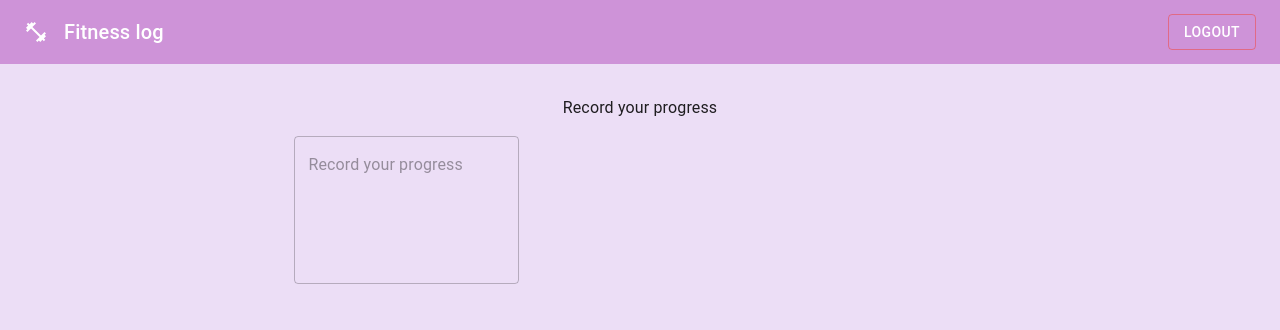
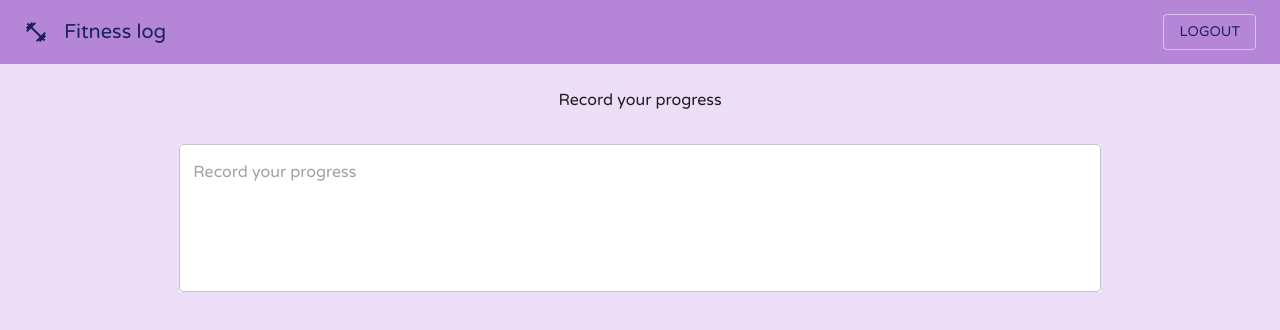
Before and after one commit to Hikari7/Workout_tracking_App, a React (Vite) app: page / in a window 1280 px wide. Shown: the top 330 px of the page. Built offline with nearby package versions, Linux system fonts and the light colour scheme.

Commit message:
modified header and post header stylings

```diff
--- a/index.html
+++ b/index.html
@@ -2,7 +2,12 @@
 <html lang="en">
   <head>
     <meta charset="UTF-8" />
-    <link rel="icon" type="image/svg+xml" href="/vite.svg" />
+    <link rel="preconnect" href="https://fonts.googleapis.com" />
+    <link rel="preconnect" href="https://fonts.gstatic.com" crossorigin />
+    <link
+      href="https://fonts.googleapis.com/css2?family=Varela+Round&display=swap"
+      rel="stylesheet"
+    />
     <meta name="viewport" content="width=device-width, initial-scale=1.0" />
     <title>Workout Log</title>
   </head>
--- a/src/App.css
+++ b/src/App.css
@@ -1,4 +1,3 @@
-
 
 /* #root {
   max-width: 1280px;
--- a/src/App.jsx
+++ b/src/App.jsx
@@ -1,12 +1,10 @@
-import { useState } from "react";
 import "./App.css";
 import Header from "./components/header/Header";
 import CssBaseline from "@mui/material/CssBaseline";
-// import { ThemeProvider } from "@mui/material";
 import { ThemeProvider } from "@mui/material/styles";
-import theme from "./ColorTheme";
+import theme from "./Theme";
 import Posts from "./components/posts/Posts";
-import { Container, Box } from "@mui/material";
+
 
 function App() {
   // console.log(theme);
--- a/src/ColorTheme.jsx
+++ b/src/Theme.jsx
@@ -1,17 +1,16 @@
 import { createTheme } from "@mui/material/styles";
-// import { createTheme } from "@mui/system";
 
 const theme = createTheme({
   palette: {
     primary: {
       light: "#e1bee7",
-      main: "#ce93d8",
-      dark: "#82488c",
-      contrastText: "#fff",
+      main: "#EBDEF3",
+      dark: "#B586D8",
+      contrastText: "#1B225A",
     },
     secondary: {
       light: "#ff7961",
-      main: "#f44336",
+      main: "#fff",
       dark: "#ba000d",
       contrastText: "#000",
     },
@@ -19,6 +18,10 @@ const theme = createTheme({
       default: "#ECDEF6",
     },
   },
+  typography: {
+    // fontFamily: ["Varela", "Round"].join(","),
+    fontFamily: ["Varela Round"].join(","),
+  },
 });
 
 export default theme;
--- a/src/components/header/Header.jsx
+++ b/src/components/header/Header.jsx
@@ -1,4 +1,3 @@
-// import React from "react";
 import * as React from "react";
 import AppBar from "@mui/material/AppBar";
 import Box from "@mui/material/Box";
@@ -6,30 +5,36 @@ import Toolbar from "@mui/material/Toolbar";
 import Typography from "@mui/material/Typography";
 import Button from "@mui/material/Button";
 import { styled } from "@mui/material/styles";
-
-// import { createTheme } from "@mui/material/styles";
 import { useMediaQuery, useTheme } from "@mui/material";
 
 import FitnessCenterIcon from "@mui/icons-material/FitnessCenter";
 
 function Header() {
-  // const theme = useTheme();
+  const theme = useTheme();
 
   // console.log(theme);
 
   //✅poistion; sticky, top:0, z-indexを指定して固定させるようにしておく
 
-  const CustomNav = styled(AppBar)({
-    // backgroundColor: 'transparent',
-    boxShadow: "none",
-    // textAlign:'center',
-  });
+  // const CustomNav = styled(AppBar)({
+  //   // backgroundColor={theme.palette.primary.light},
+  //   boxShadow: "none",
+  //   // position: "sticky",
+  // });
 
   return (
-    <Box sx={{ flexGrow: 1 }}>
-      {/* <AppBar position="static"> */}
-      <CustomNav position="static">
-        {/* <AppBar position="static" color={theme.palette.primary.light}> */}
+    <>
+      {/* <Box > */}
+      {/* <AppBar position="static" backgroundColor={theme.palette.primary.dark}> */}
+      <AppBar
+        position="sticky"
+        sx={{
+          backgroundColor: "#B586D8",
+          boxShadow: "none",
+        }}
+      >
+        {/* <CustomNav position="sticky"> */}
+
         <Toolbar>
           <FitnessCenterIcon
             size="large"
@@ -55,8 +60,10 @@ function Header() {
             Logout
           </Button>
         </Toolbar>
-      </CustomNav>
-    </Box>
+        {/* </CustomNav> */}
+      </AppBar>
+      {/* </Box> */}
+    </>
   );
 }
 
--- a/src/components/posts/Posts.jsx
+++ b/src/components/posts/Posts.jsx
@@ -4,28 +4,21 @@ import { Box, Container, TextField, Typography } from "@mui/material";
 import React from "react";
 
 function Posts() {
-  console.log("sss");
   return (
     <>
       {/* PostHeader */}
       <Container>
+        <Typography component="h3" sx={{ textAlign: "center", margin: 3 }}>
+          Record your progress
+        </Typography>
         <Box
           sx={{
-            width: "60%",
+            width: "80%",
             height: "auto",
-            justifyContent: "spaceBetween",
             mx: "auto",
             mt: 4,
-            //   backgroundColor: "primary.dark",
-            //   "&:hover": {
-            //     backgroundColor: "primary.main",
-            //     opacity: [0.9, 0.8, 0.7],
-            //   },
           }}
         >
-          <Typography component="h3" sx={{ textAlign: "center" }}>
-            Record your progress
-          </Typography>
           <TextField
             variant="outlined"
             placeholder="Record your progress"
@@ -33,9 +26,10 @@ function Posts() {
             rows={5}
             rowsmax={10}
             sx={{
-              justifyContent: "center",
+              justifyContent: "spaceBetween",
+              width: "100%",
               mx: "auto",
-              mt: 2,
+              backgroundColor: "#fff",
             }}
           />
         </Box>
--- a/src/index.css
+++ b/src/index.css
@@ -1,3 +1,8 @@
+/* body {
+  font-family: "Varela Round", sans-serif;
+  color: red;
+} */
+
 /* :root {
   font-family: Inter, Avenir, Helvetica, Arial, sans-serif;
   font-size: 16px;
```
